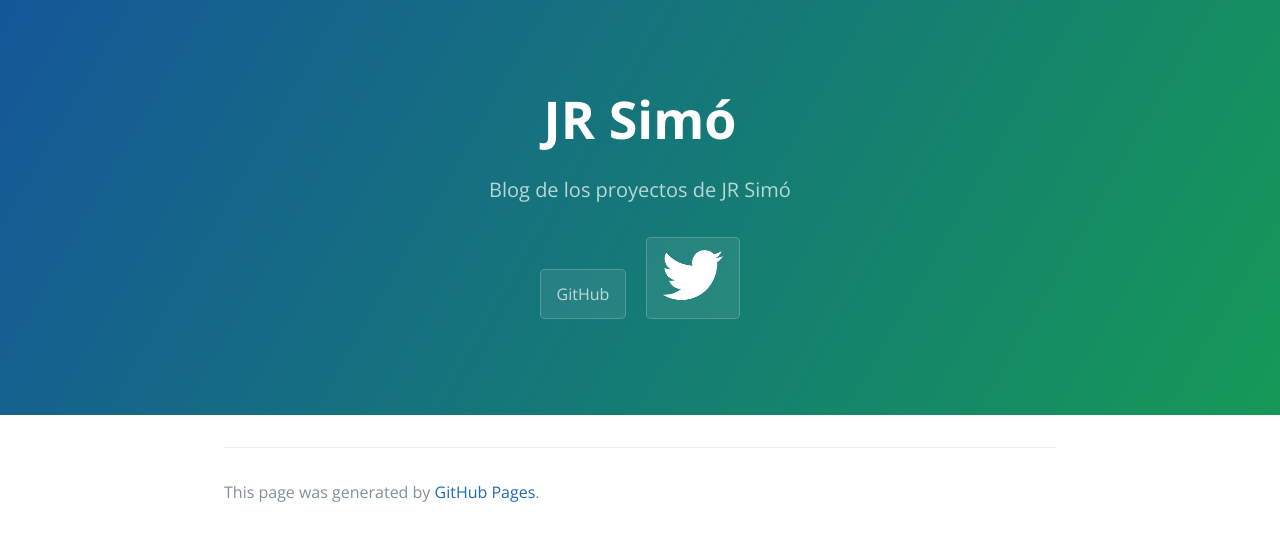
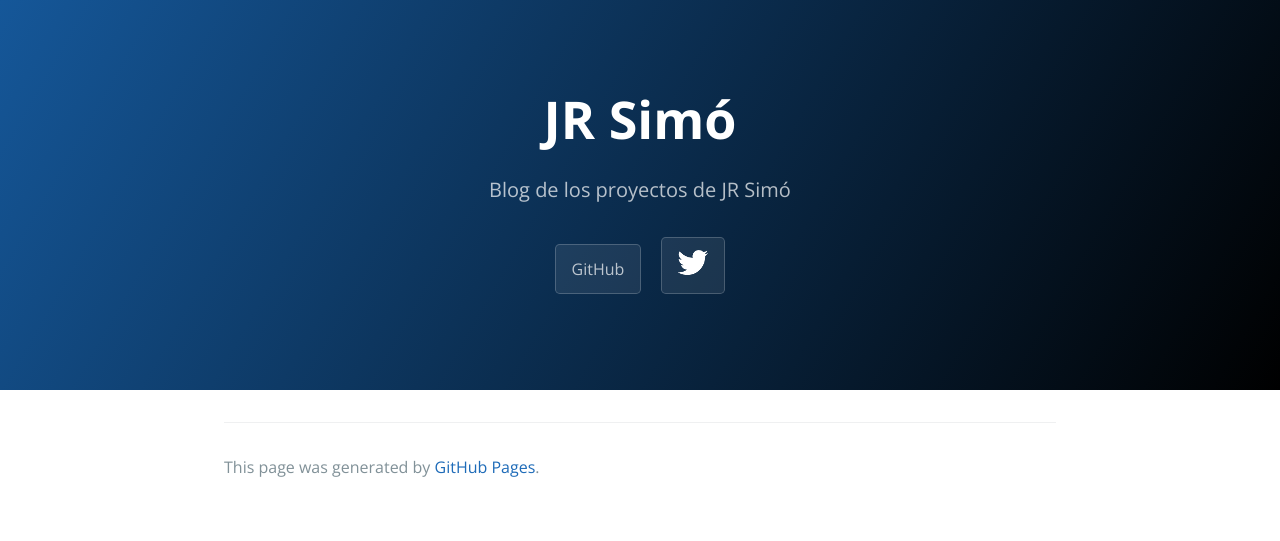
Before and after one commit to jrsimo/jrsimo.github.io, a Jekyll site: the page built from index.md, in a window 1280 px wide. Shown: the top 541 px of the page. Built offline with Jekyll 4.4.1, drawn with Linux system fonts in a browser that asks for light colours.

Commit message:
Cambio color de fondo cabecera y mejoro el cambiar la imagen twitter.

```diff
--- a/_layouts/default.html
+++ b/_layouts/default.html
@@ -18,7 +18,7 @@
       {% endif %}
       {% if site.show_downloads %}
         <a href="{{ github.com/jrsimo }}" class="btn"> GitHub </a>
-        <a href="{{ twitter.com/jrsimo }}" class="btn"> <img src="twitter.png"></a>
+        <a href="{{ twitter.com/jrsimo }}" class="btn"> <img src="twitter_30.png"></a>
       {% endif %}
     </section>
 
--- a/_sass/variables.scss
+++ b/_sass/variables.scss
@@ -4,7 +4,7 @@ $medium-breakpoint: 42em !default;
 
 // Headers
 $header-heading-color: #fff !default;
-$header-bg-color: #159957 !default;
+$header-bg-color: #000000 !default;
 $header-bg-color-secondary: #155799 !default;
 
 // Text
```
Also changed, not shown: twitter_30.png (added), twitter_60.png (renamed from twitter.png).
